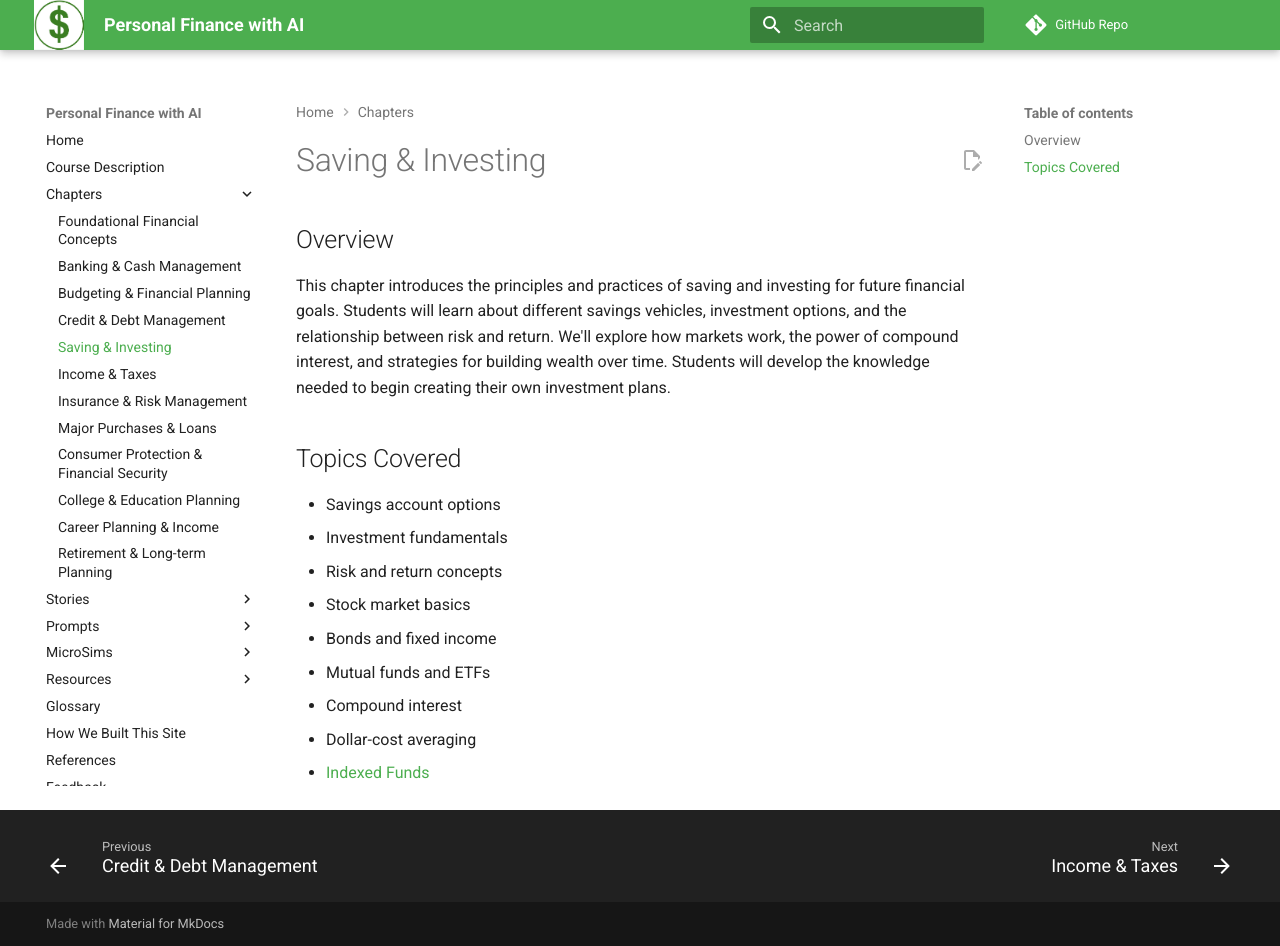
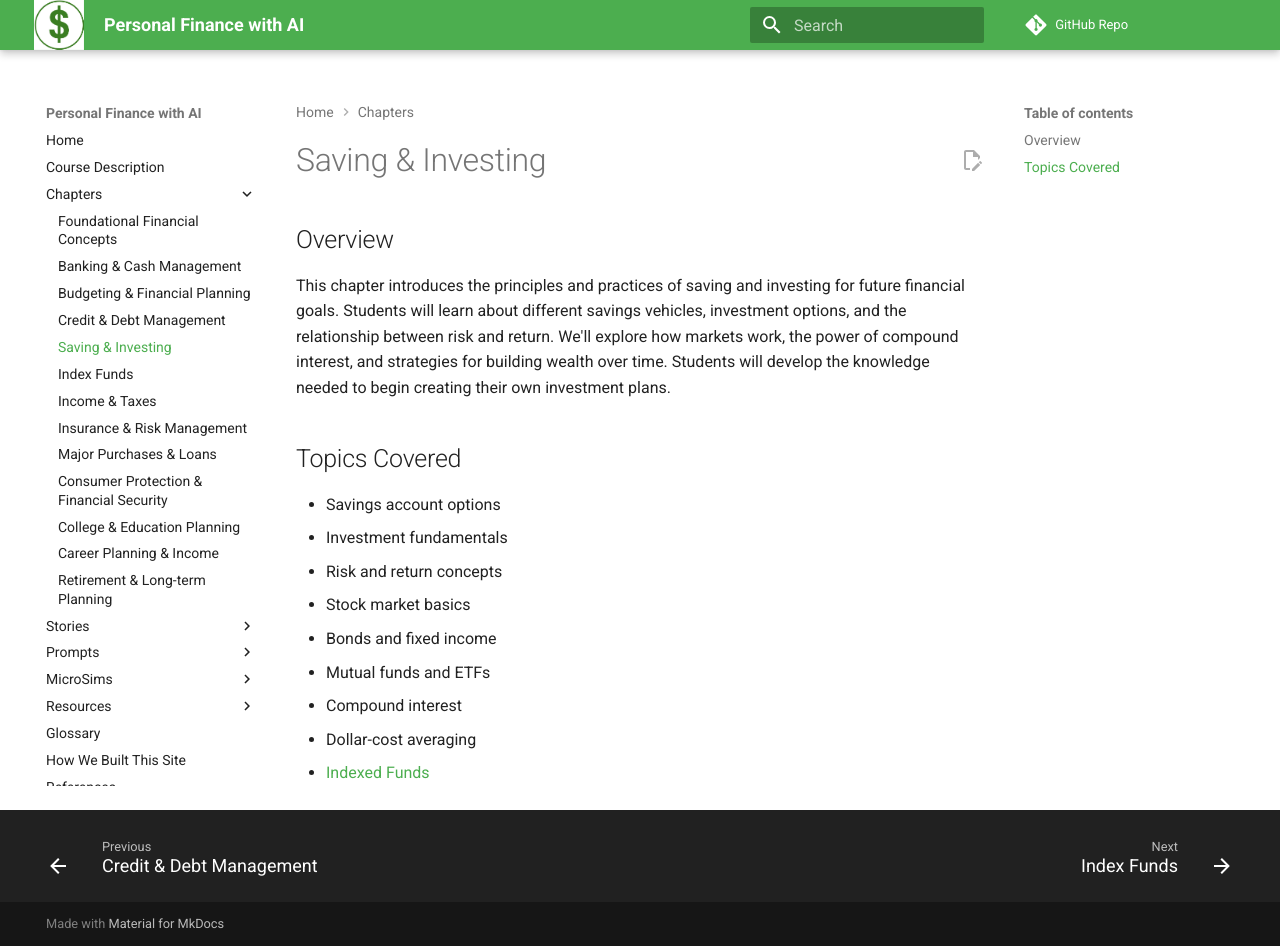
Before and after one commit to dmccreary/finance-for-life, an MkDocs documentation site: the page built from docs/chapters/05-saving-and-investing/index.md, in a window 1280 px wide and 946 px high. Built offline with MkDocs 1.6.1 and Material for MkDocs 9.7.7, drawn with Linux system fonts in a browser that asks for light colours; comment, search, counter and statistics services are not loaded.

Commit message:
updating content

```diff
--- a/mkdocs.yml
+++ b/mkdocs.yml
@@ -16,6 +16,7 @@ nav:
     - chapters/03-budgeting-and-financial-planning/index.md
     - chapters/04-credit-and-debt-management/index.md
     - chapters/05-saving-and-investing/index.md
+    - Index Funds: chapters/05-saving-and-investing/index-funds.md
     - chapters/06-income-and-taxes/index.md
     - chapters/07-insurance-and-risk-management/index.md
     - chapters/08-major-purchases-and-loans/index.md
@@ -37,6 +38,8 @@ nav:
     - Glossary: prompts/12-glossary-prompt.md
     - List of MicroSims: prompts/14-list-of-microsims.md
     - US High School Topics: prompts/03-us-high-school-topics.md
+    - Storytelling: prompts/13-storytelling.md
+    - Cover Image: prompts/15-cover-image.md
   - MicroSims:
     - Introduction: sims/index.md
     - Learning Graph: sims/learning-graph/index.md
```
